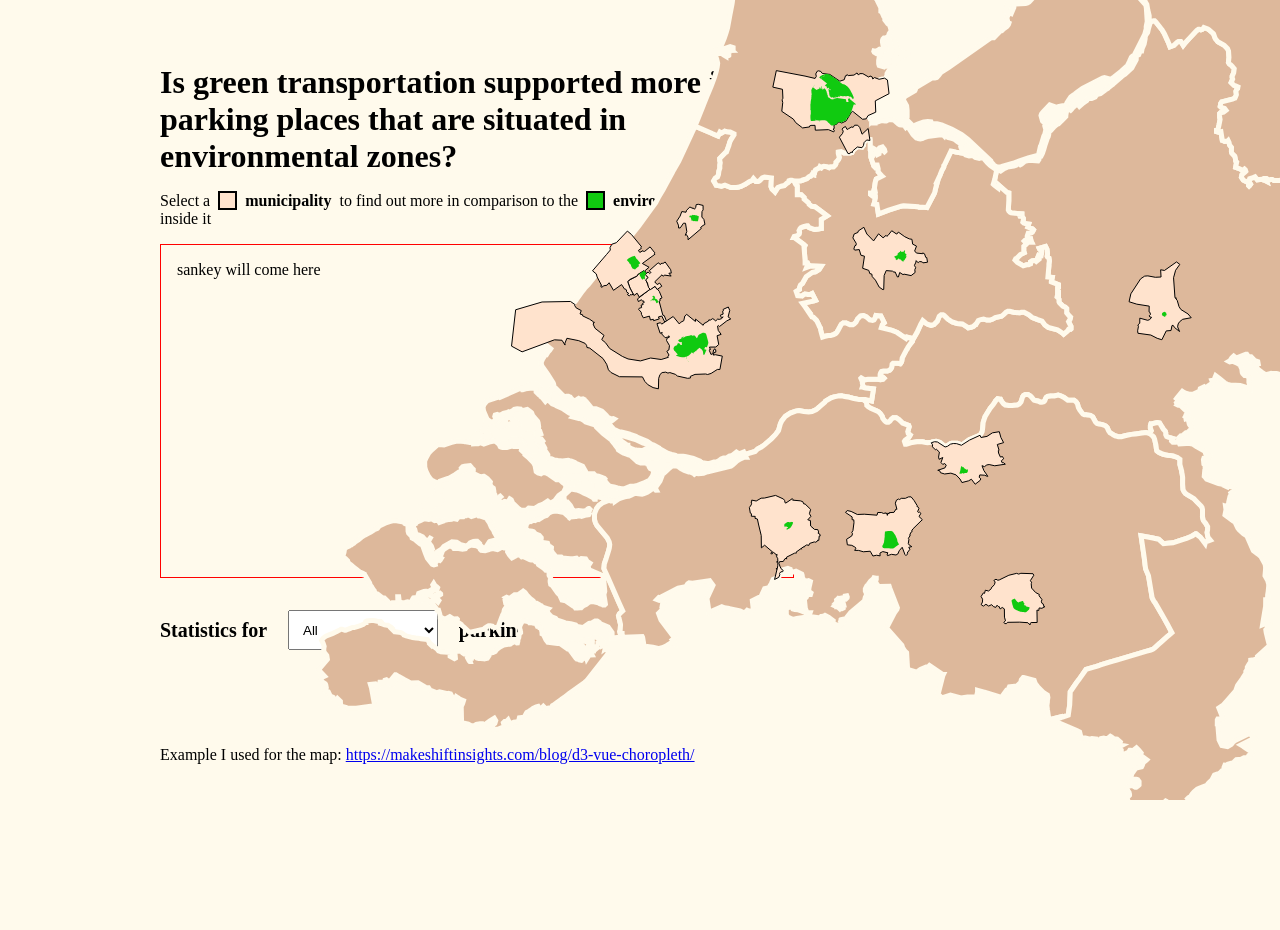
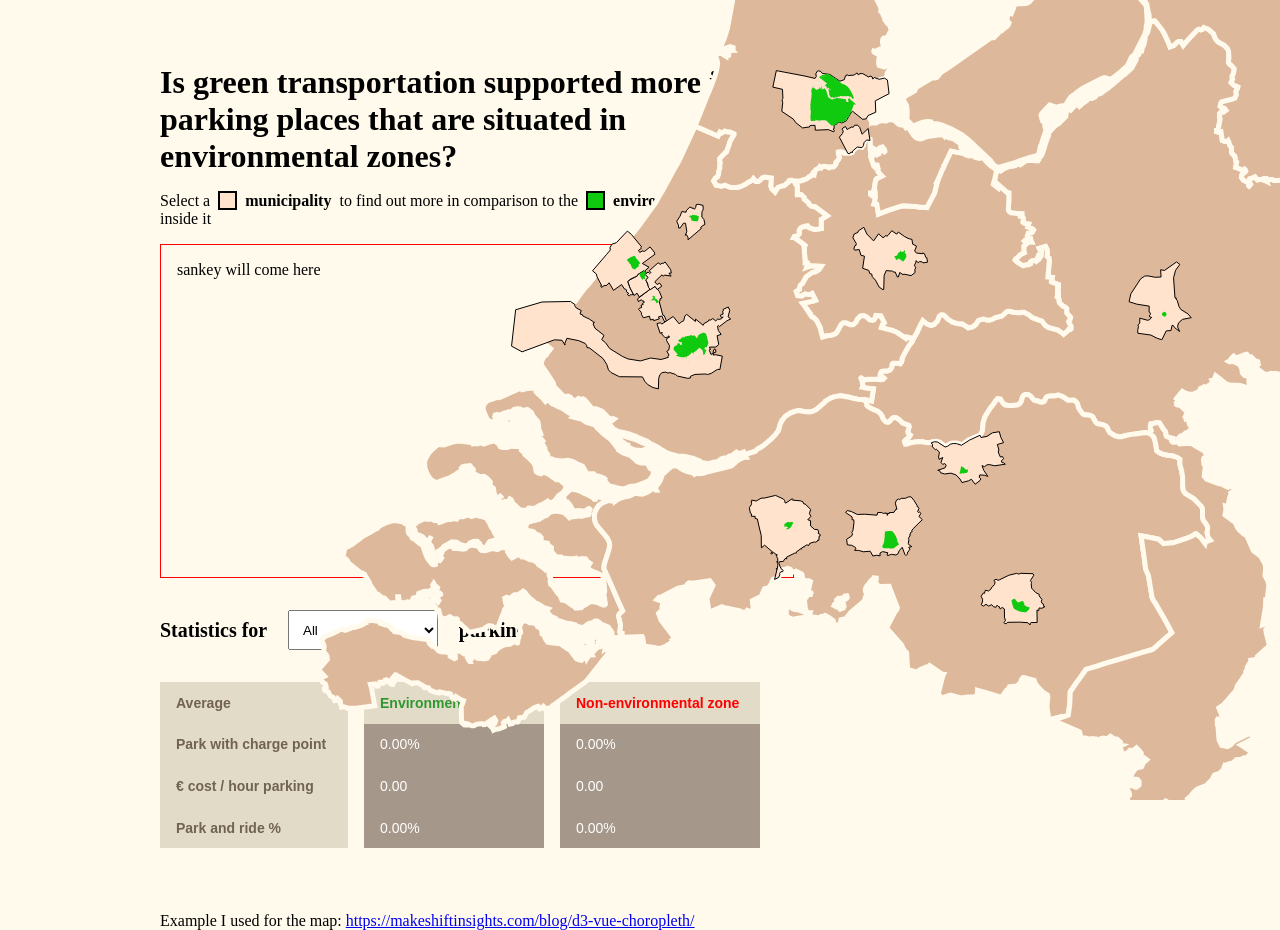
Before and after one commit to StanBankras/frontend-applications, a Svelte app: page / in a window 1280 px wide. Before the commit the page ends 804 px from the top, so only its background shows below. Built offline with nearby package versions, Linux system fonts and the light colour scheme; no server answers.

Commit message:
Svelte app almost as far as Vue app was

```diff
--- a/src/App.svelte
+++ b/src/App.svelte
@@ -19,7 +19,7 @@
         </select>
         <p>parkings</p>
       </div>
-      <table-comp v-if="selectedZone"/>
+      <Table/>
     </div>
   </div>
   <div class="map-wrapper">
@@ -54,6 +54,7 @@
 
   // Components
   import Map from './components/Map/Map.svelte';
+  import Table from './components/Table/Table.svelte';
 
   // Data
   let parkingData = [];
@@ -67,6 +68,7 @@
     parkingData = await Promise.all(dataset
       .map(x => {
         const obj = x;
+        obj.chargingPoints = x.chargingpointcapacity;
         obj.centerCoord = getCenterCoord(x.areageometryastext);
         obj.environmentalZone = isCoordInEnvironmentalZone(obj.centerCoord, environmentalZones);
         return obj;
--- a/src/components/Map/Map.svelte
+++ b/src/components/Map/Map.svelte
@@ -44,6 +44,8 @@
   import { getData } from '/src/utils/helpers';
   import { getCenterCoordFromPolygon, isCoordInMunicipality } from '/src/services/zoneservice';
 
+  import { selectedParkings } from '/src/store/store';
+
   let provinceData = { features: [] };
   let municipalityData = { features: [] };
   export let environmentalZones = [];
@@ -85,6 +87,12 @@
           y: projection(parking.centerCoord)[1]
         }
       }) : [];
+
+  $: if(selectedZoneParkings && parkingsPerMunicipality && selectedZone) {
+    $selectedParkings = parkingsPerMunicipality[selectedZone.properties.name];
+  } else {
+    $selectedParkings = [];
+  }
 
   $: projection = geoMercator()
       .center(centerPoint)
--- /dev/null
+++ b/src/components/Table/Table.svelte
@@ -0,0 +1,91 @@
+<div class="table">
+  <div class="row">
+    <p class="title">Average</p>
+    <p class="title green">Environmental zone</p>
+    <p class="title red">Non-environmental zone</p>
+  </div>
+  <div class="row">
+    <p class="title">Park with charge point</p>
+    <p>{ Number(chargingPointPercentage.ezone).toFixed(2) }%</p>
+    <p>{ Number(chargingPointPercentage.nzone).toFixed(2) }%</p>
+  </div>
+  <div class="row">
+    <p class="title">€ cost / hour parking</p>
+    <p>{ Number(averageCostPerHour.ezone).toFixed(2) }</p>
+    <p>{ Number(averageCostPerHour.nzone).toFixed(2) }</p>
+  </div>
+  <div class="row">
+    <p class="title">Park and ride %</p>
+    <p>{ Number(parkAndRidePercentage.ezone).toFixed(2) }%</p>
+    <p>{ Number(parkAndRidePercentage.nzone).toFixed(2) }%</p>
+  </div>
+</div>
+
+<script>
+  import { hasItems } from '/src/utils/helpers.js';
+
+  import { selectedParkings } from '/src/store/store';
+
+  $: selectedParkingsMapped = {
+    ezone: $selectedParkings.filter(p => p.environmentalZone), // environmental zone
+    nzone: $selectedParkings.filter(p => !p.environmentalZone) // normal zone
+  }
+  $: chargingPointPercentage = {
+    ezone: !hasItems(selectedParkingsMapped.ezone) ? 0 : getParkingsWithChargingPointsPercentage(selectedParkingsMapped.ezone),
+    nzone: !hasItems(selectedParkingsMapped.nzone) ? 0 : getParkingsWithChargingPointsPercentage(selectedParkingsMapped.nzone),
+  }
+  $: averageCostPerHour = {
+    ezone: !hasItems(selectedParkingsMapped.ezone) ? 0 : getAverageCostPerHour(selectedParkingsMapped.ezone),
+    nzone: !hasItems(selectedParkingsMapped.nzone) ? 0 : getAverageCostPerHour(selectedParkingsMapped.nzone),
+  }
+  $: parkAndRidePercentage = {
+    ezone: !hasItems(selectedParkingsMapped.ezone) ? 0 : getParkAndRidePrecentage(selectedParkingsMapped.ezone),
+    nzone: !hasItems(selectedParkingsMapped.nzone) ? 0 : getParkAndRidePrecentage(selectedParkingsMapped.nzone),
+  }
+
+  function hasUsage(parking) {
+    return parking.specifications && parking.specifications[0].usage;
+  }
+  function isParkAndRide(parking) {
+    return parking.specifications[0].usage.toLowerCase().includes('park') && parking.specifications[0].usage.toLowerCase().includes('ride');
+  }
+  function getParkingsWithChargingPointsPercentage(parkings) {
+    return parkings.filter(p => p.chargingPoints && Number(p.chargingPoints) > 0).length / parkings.length * 100;
+  }
+  function getAverageCostPerHour(parkings) {
+    return parkings.reduce((acc, curr) => acc + (curr.overallAverageTariff ? curr.overallAverageTariff : 0), 0) / parkings.length * 60;
+  }
+  function getParkAndRidePrecentage(parkings) {
+    return parkings.reduce((acc, curr) => acc + (hasUsage(curr) && isParkAndRide(curr) ? 1 : 0), 0) / parkings.length * 100;
+  }
+</script>
+
+<style lang="scss">
+  .table {
+    font-family: Arial, Helvetica, sans-serif;
+    font-size: 14px;
+    .row {
+      display: grid;
+      grid-template-columns: 3fr 180px 200px;
+      gap: 1rem;
+      > p {
+        background-color: #A59789;
+        color: white;
+        padding: 0.8rem 1rem;
+        margin: 0;
+        &.title {
+          font-weight: bold;
+          background-color: #e2dbc8;
+          color: #716252;
+          &.green {
+            color: rgb(47, 151, 47);
+          }
+          &.red {
+            color: red;
+          }
+        }
+      }
+    }
+    margin-top: 1rem;
+  }
+  </style>
--- a/src/store/store.js
+++ b/src/store/store.js
@@ -1,3 +1,3 @@
-import { writable, readable } from 'svelte/store';
+import { writable } from 'svelte/store';
 
-export const parkingData = writable([]);
+export const selectedParkings = writable([]);
```
